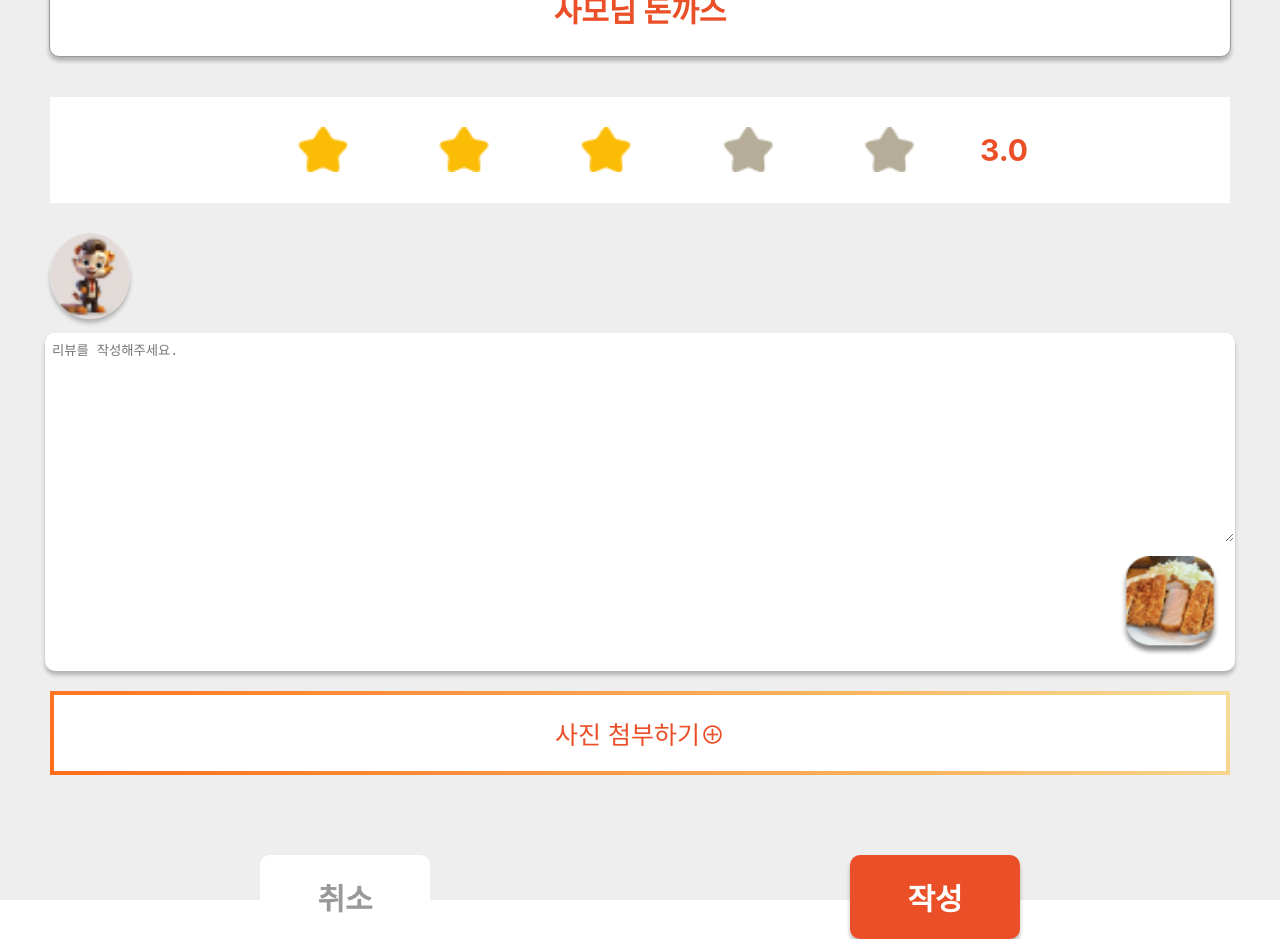
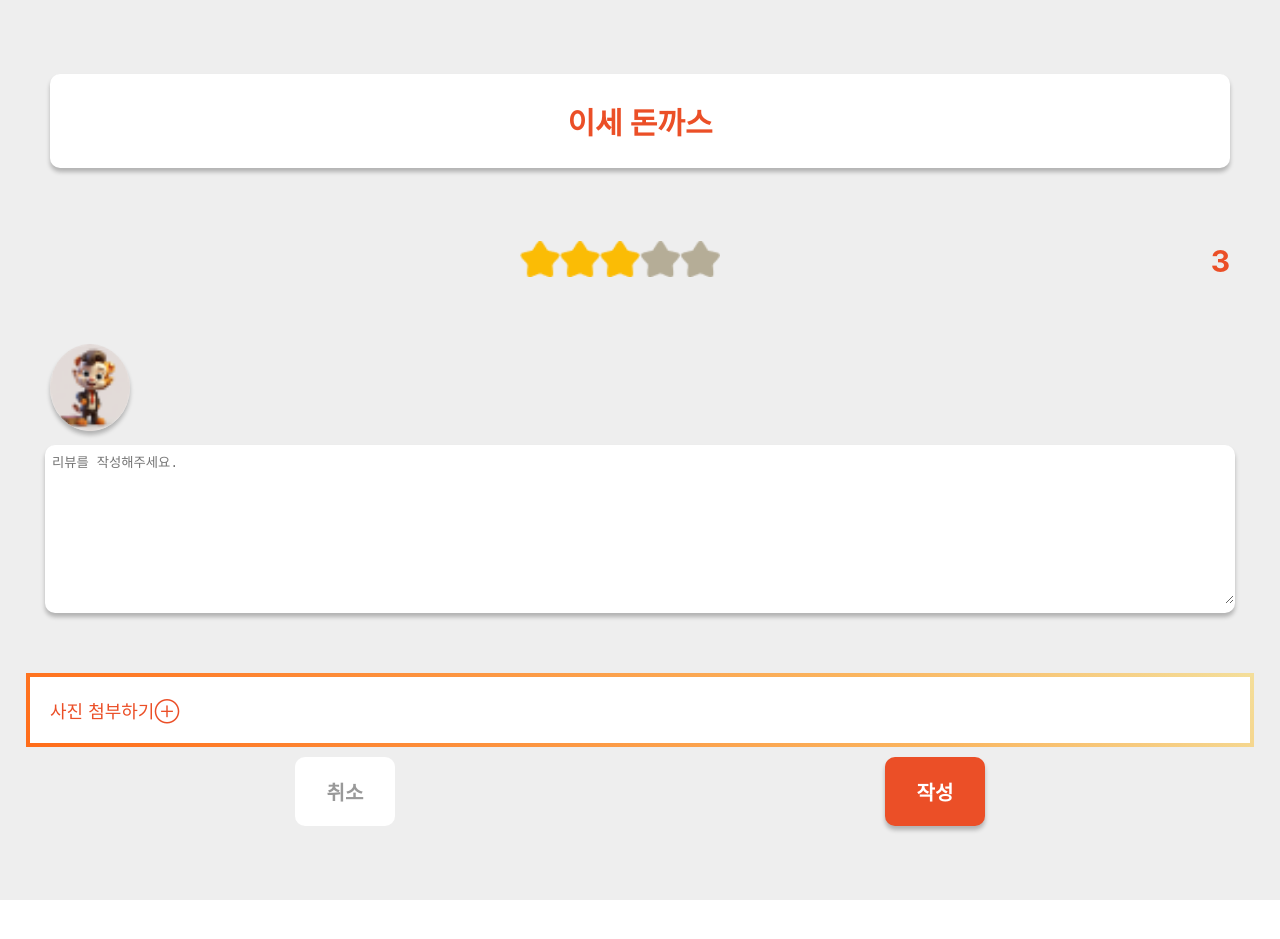
Before and after one commit to yujeongFE/campuseat_frontend, a React (Create React App) app: page /review/create in a window 1280 px wide. After the commit the page ends 900 px from the top, so only its background shows below. Built offline with nearby package versions, Linux system fonts and the light colour scheme.

Commit message:
feat : stars, addPhoto, popModal

```diff
--- a/src/pages/Shop/CreateReview.js
+++ b/src/pages/Shop/CreateReview.js
@@ -1,5 +1,7 @@
-import React from "react";
-
+import React ,{useState}from "react";
+import ReactRating from "react-rating";
+import  Modal from "../../components/Modal/Modal";
+import { useNavigate } from 'react-router-dom';
 const background = {
   height: '100vh',
   backgroundColor: '#eee',
@@ -14,7 +16,7 @@ const sellerName = {
   fontSize: '30px',
   fontWeight: 'bold',
   color: '#EB4F27',
-  border: '1px solid #999',
+  border: '0px solid #999',
   borderRadius: '10px',
   padding: '25px 0px',
   backgroundColor: '#fff',
@@ -25,12 +27,44 @@ const sellerName = {
   boxShadow: '0px 4px 4px rgba(0, 0, 0, 0.25)',
 }
 
+const sellerModalName = {
+  fontSize: '20px',
+  fontWeight: 'bold',
+  color: 'black',
+  border: '0px solid #999',
+  borderRadius: '10px',
+  padding: '25px 0px',
+  backgroundColor: '#fff',
+  width: '100%',
+  height: '2px',
+  display: 'flex',
+  justifyContent: 'center',
+  alignItems: 'center',
+  boxShadow: '0px 4px 4px rgba(0, 0, 0, 0.25)',
+}
+
+const sellerModalQuestName = {
+  fontSize: '20px',
+  fontWeight: 'bold',
+  color: 'black',
+  border: '0px solid #999',
+  borderRadius: '10px',
+  padding: '25px 0px',
+  backgroundColor: '#FFc4a3',
+  width: '100%',
+  height: '2px',
+  display: 'flex',
+  justifyContent: 'center',
+  alignItems: 'center',
+  boxShadow: '0px 4px 4px rgba(0, 0, 0, 0.25)',
+}
+
+
 const starWrapper = {
   display: 'flex',
   justifyContent: 'center',
   alignItems: 'center',
   width: '100%',
-  backgroundColor: '#fff',
   marginTop: '40px',
   padding: '5px 0px',
 }
@@ -39,7 +73,7 @@ const stars = {
   display: 'flex',
   justifyContent: 'space-around',
   alignItems: 'center',
-  width: '60%',
+  width: '100%',
 }
 
 const score = {
@@ -78,7 +112,7 @@ const textareaWrapper = {
 
 const reviewText = {
   borderRadius: '10px',
-  height: '200px',
+  height: '150px',
   outline: 'none',
   border: '0px solid transparent',
   width: '100%',
@@ -94,10 +128,12 @@ const reviewImg = {
   width: '100px',
   height: '100px',
   margin: '10px',
+  display: 'flex',
+  justifyContent: 'flex-end',
 }
 
 const addImgBtn = {
-  marginTop: '20px',
+  marginTop: '50px',
   border: '4px solid transparent',
   borderImage: 'linear-gradient(45deg, #FF6D1A 0%, #FAB55F 70%, #F4DE9A 100%)',
   borderImageSlice: '1',
@@ -105,13 +141,18 @@ const addImgBtn = {
   width: '100%',
   padding: '20px',
   backgroundColor: '#fff',
-  fontSize: '25px',
+  fontSize: '18px',
   fontWeight: '400',
   color: '#EB4F27',
 }
 
+const photoInputStyle = {
+  display: 'none',
+  alignItems: 'center',
+}
+
 const bottomBtns = {
-  marginTop: '80px',
+  marginTop: '10px',
   width: '100%',
   display: 'flex',
   justifyContent: 'space-around',
@@ -120,10 +161,10 @@ const bottomBtns = {
 const cancelBtn = {
   border: 'none',
   borderRadius: '10px',
-  width: '170px',
+  width: '100px',
   padding: '20px',
   backgroundColor: '#fff',
-  fontSize: '30px',
+  fontSize: '20px',
   fontWeight: '900',
   color: '#999',
   boxShadow: '0px 4px 4px rgba(0, 0, 0, 0.25)'.replace,
@@ -132,16 +173,90 @@ const cancelBtn = {
 const submitBtn = {
   border: 'none',
   borderRadius: '10px',
-  width: '170px',
+  width: '100px',
   padding: '20px',
   backgroundColor: '#EB4F27',
-  fontSize: '30px',
+  fontSize: '20px',
   fontWeight: '900',
   color: '#fff',
   boxShadow: '0px 4px 4px rgba(0, 0, 0, 0.25)',
 }
 
+const cancelModalBtn = {
+  border: 'none',
+  borderRadius: '10px',
+  width: '100px',
+  padding: '20px',
+  backgroundColor: '#fff',
+  fontSize: '15px',
+  fontWeight: '900',
+  color: '#999',
+  boxShadow: '0px 4px 4px rgba(0, 0, 0, 0.25)'.replace,
+}
+
+const submitModalBtn = {
+  border: 'none',
+  borderRadius: '10px',
+  width: '100px',
+  padding: '20px',
+  backgroundColor: '#EB4F27',
+  fontSize: '15px',
+  fontWeight: '900',
+  color: '#fff',
+  boxShadow: '0px 4px 4px rgba(0, 0, 0, 0.25)',
+}
+
+const bottomPhotoBtn = {
+  marginTop: '10px',
+  width: '100%',
+  display: 'flex',
+  justifyContent: 'space-around',
+  alignItems: 'center',
+  flexDirection: 'column',
+  alignItems: 'center',
+
+}
+
 const CreateReview = () => {
+//사진관련
+  const [selectedImages, setSelectedImages] = useState([]);
+
+  const handleImageUpload = (event) => {
+    const selectedFiles = Array.from(event.target.files);
+    setSelectedImages(selectedFiles);
+  };
+//별점관련
+  const [data, setData] = useState({
+    id: 1,
+    name: "이세 돈까스",
+    stars: 3.0,
+  });
+  const handleStarsChange = (newStars) => {
+    setData((prevData) => ({
+      ...prevData,
+      stars: newStars,
+    }));
+  };
+
+//모달관련
+const [isModalOpen, setIsModalOpen] = useState(false);
+const [reviewContent, setReviewContent] = useState(""); // 리뷰 내용
+const openModal = () => {
+  setIsModalOpen(true);
+};
+const closeModal = () => {
+  setIsModalOpen(false);
+};
+ const handleReviewContentChange = (event) => {
+  setReviewContent(event.target.value);
+};
+const navigate = useNavigate();
+const handleComplete = () => {
+  // 리뷰 작성 완료 처리 로직
+
+  navigate('/shop');
+};
+
 
   return (
     <div style={background}>
@@ -150,11 +265,13 @@ const CreateReview = () => {
       </div>
       <div style={starWrapper}>
         <div style={stars}>
-          <img width={50} alt="뭐가 궁금해" src="/images/review-star.png" />
-          <img width={50} alt="뭐가 궁금해" src="/images/review-star.png" />
-          <img width={50} alt="뭐가 궁금해" src="/images/review-star.png" />
-          <img width={50} alt="뭐가 궁금해" src="/images/review-star-gray.png" />
-          <img width={50} alt="뭐가 궁금해" src="/images/review-star-gray.png" />
+        <ReactRating
+            initialRating={data.stars}
+            emptySymbol={<img width={40} alt="뭐가 궁금해" src="/images/review-star-gray.png" />}
+            fullSymbol={<img width={40} alt="뭐가 궁금해" src="/images/review-star.png" />}
+           step={1}
+           onChange={handleStarsChange}
+         />
         </div>
         <p style={score}>
           {data.stars}
@@ -163,27 +280,86 @@ const CreateReview = () => {
       <div style={user}>
         <img width={80} style={userIcon} alt="뭐가 궁금해" src="/images/review-user-icon.png" />
       </div>
+
   <div style={review}>
   <div style={textareaWrapper}>
-          <textarea style={reviewText} placeholder="리뷰를 작성해주세요." />
-          <div style={imgToRight}>
-            <img width={50} style={reviewImg} alt="뭐가 궁금해" src="/images/review-food.png" />
+  <textarea
+            style={reviewText}
+            placeholder="리뷰를 작성해주세요."
+            value={reviewContent} // 리뷰 내용 상태와 연결
+            onChange={handleReviewContentChange} // 리뷰 내용 변경 시 처리
+          />
+  </div>
+  <div style={bottomPhotoBtn}>
+    <label htmlFor="input-file" style={addImgBtn}>
+      사진 첨부하기⊕
+    </label>
+    <input
+      id="input-file"
+      type="file"
+      accept="image/png, image/jpeg"
+      placeholder="Photo"
+      onChange={handleImageUpload}
+      multiple
+      style={photoInputStyle} // 실제로 보이지 않도록 함
+    />
+    {selectedImages.map((file, index) => (
+      <div key={index}>
+        <img
+          width={50}
+          style={reviewImg}
+          alt={file.name}
+          src={URL.createObjectURL(file)} // 이미지 URL 생성
+        />
+      </div>
+    ))}
   </div>
 </div>
-        <button style={addImgBtn}>사진 첨부하기⊕</button>
+
+<div style={bottomBtns}>
+        <button style={cancelBtn} onClick={closeModal}>
+          취소
+        </button>
+        <button style={submitBtn} onClick={openModal}>
+          작성
+        </button>
       </div>
+
+     {isModalOpen && (
+        <Modal closeModal={closeModal}>
+            <div style={sellerModalName}>
+        {data.name}
+      </div>
+          <div style={review}>
+  <div style={textareaWrapper}>
+  <textarea
+            style={reviewText}
+            placeholder="리뷰를 작성해주세요."
+            value={reviewContent}
+            readOnly
+          />
+  </div>
+</div>
+          {selectedImages.map((file, index) => (
+            <img
+              key={index}
+              width={50}
+              style={reviewImg}
+              alt={file.name}
+              src={URL.createObjectURL(file)}
+            />
+          ))}
+          <p  style={sellerModalQuestName}>작성 완료 하시겠습니까?</p>
           <div style={bottomBtns}>
-        <button style={cancelBtn}>취소</button>
-        <button style={submitBtn}>작성</button>
+          <button style={cancelModalBtn} onClick={closeModal}>
+            취소
+          </button>
+          <button style={submitModalBtn} onClick={handleComplete}>작성 완료</button>
           </div>
+        </Modal>
+      )}
     </div>
   );
 };
 
 export default CreateReview;
-
-const data = {
-  "id": 1,
-  "name": "사모님 돈까스",
-  "stars": '3.0',
-}
```
Lines whose indentation alone changed are shown as unchanged.
